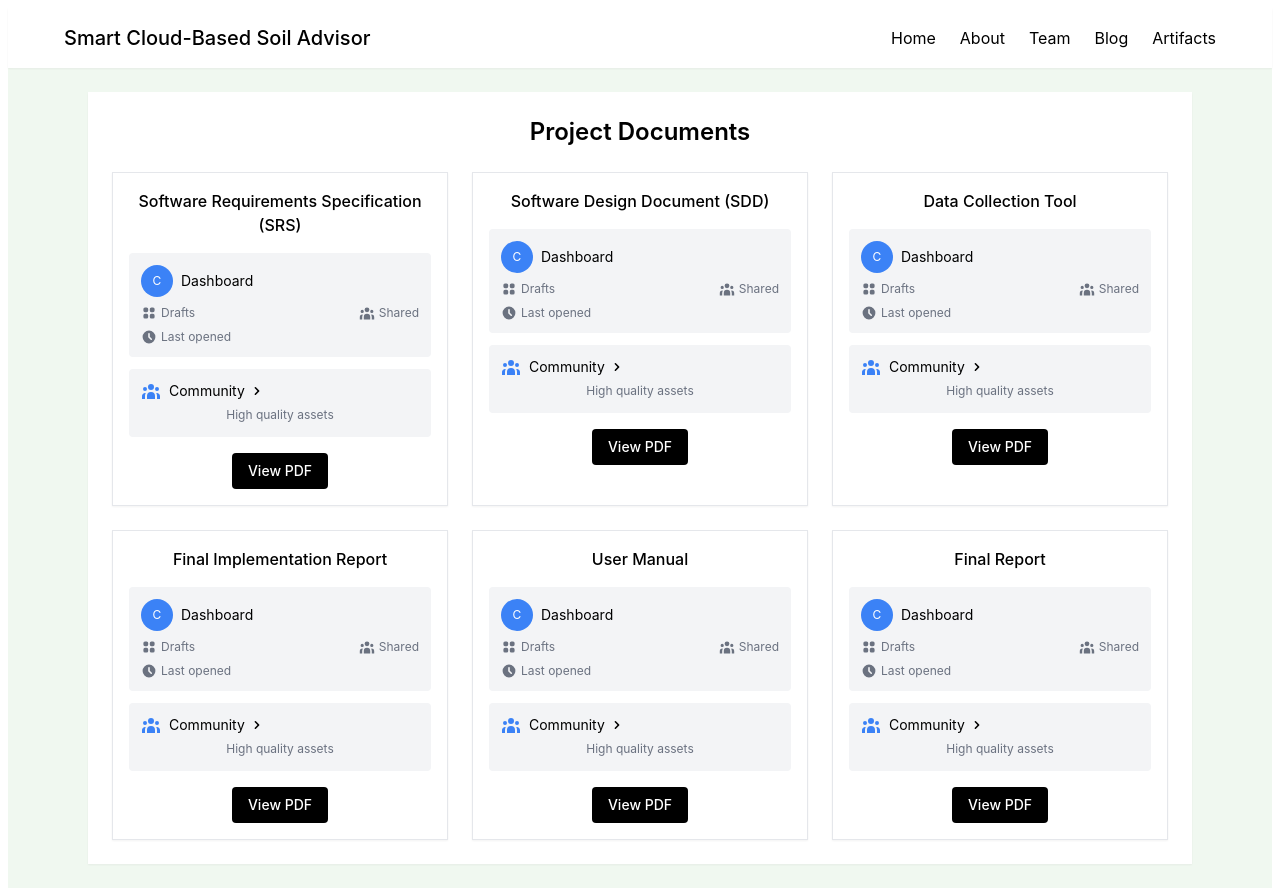
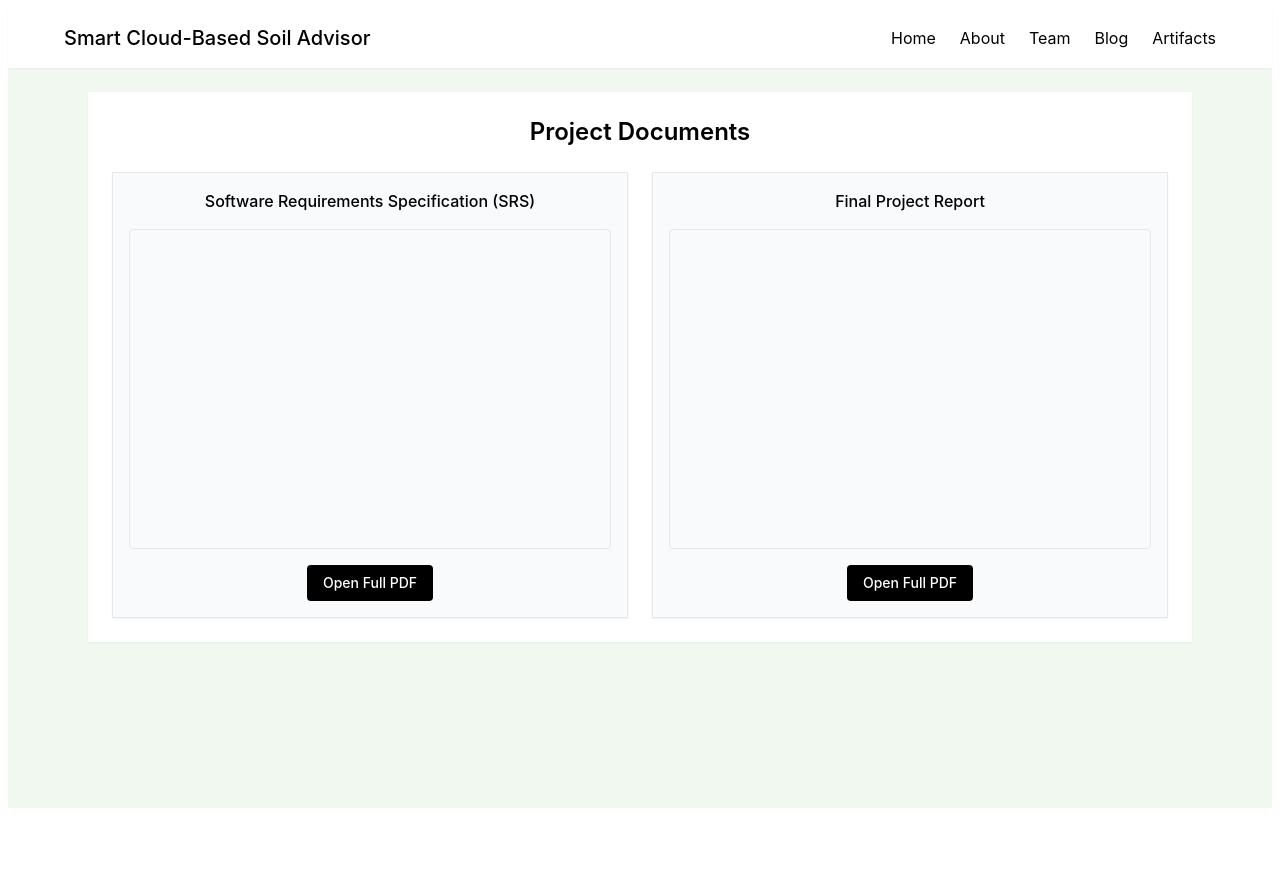
Before and after one commit to HarrisonMoses/Social-Med, a React (Vite) app: page /artifacts in a window 1280 px wide. After the commit the page ends 816 px from the top, so only its background shows below. Built offline with nearby package versions, Linux system fonts and the light colour scheme.

Commit message:
added the artifacts

```diff
--- a/src/pages/Artifacts.jsx
+++ b/src/pages/Artifacts.jsx
@@ -1,30 +1,16 @@
 import Header from "../components/Header";
+import ProjectReport from "../artifacts/PROJECT REPORT.pdf";
+import SSRS from "../artifacts/SSRS.pdf";
 
 const Artifacts = () => {
   const documents = [
     {
       title: "Software Requirements Specification (SRS)",
-      url: "#",
+      url: SSRS,
     },
     {
-      title: "Software Design Document (SDD)",
-      url: "#",
-    },
-    {
-      title: "Data Collection Tool",
-      url: "#",
-    },
-    {
-      title: "Final Implementation Report",
-      url: "#",
-    },
-    {
-      title: "User Manual",
-      url: "#",
-    },
-    {
-      title: "Final Report",
-      url: "#",
+      title: "Final Project Report",
+      url: ProjectReport,
     },
   ];
 
@@ -36,94 +22,35 @@ const Artifacts = () => {
         <div className="bg-white rounded-lg p-6 shadow-sm">
           <h2 className="text-2xl font-semibold mb-6">Project Documents</h2>
 
-          <div className="grid grid-cols-1 md:grid-cols-2 lg:grid-cols-3 gap-6">
+          <div className="grid grid-cols-1 md:grid-cols-2 lg:grid-cols-2 gap-6">
             {documents.map((doc, index) => (
               <div
                 key={index}
-                className="border border-gray-200 rounded-lg overflow-hidden shadow-sm"
+                className="border border-gray-200 rounded-lg overflow-hidden shadow-sm bg-gray-50"
               >
                 <div className="p-4">
                   <h3 className="font-medium mb-4">{doc.title}</h3>
 
-                  <div className="bg-gray-100 rounded p-3 mb-3">
-                    <div className="flex items-center mb-2">
-                      <div className="w-8 h-8 rounded-full bg-blue-500 flex items-center justify-center text-white text-xs">
-                        C
-                      </div>
-                      <span className="ml-2 text-sm">Dashboard</span>
-                    </div>
-
-                    <div className="flex justify-between text-xs text-gray-500 mb-2">
-                      <div className="flex items-center">
-                        <svg
-                          className="w-4 h-4 mr-1"
-                          fill="currentColor"
-                          viewBox="0 0 20 20"
-                        >
-                          <path d="M5 3a2 2 0 00-2 2v2a2 2 0 002 2h2a2 2 0 002-2V5a2 2 0 00-2-2H5zM5 11a2 2 0 00-2 2v2a2 2 0 002 2h2a2 2 0 002-2v-2a2 2 0 00-2-2H5zM11 5a2 2 0 012-2h2a2 2 0 012 2v2a2 2 0 01-2 2h-2a2 2 0 01-2-2V5zM11 13a2 2 0 012-2h2a2 2 0 012 2v2a2 2 0 01-2 2h-2a2 2 0 01-2-2v-2z" />
-                        </svg>
-                        Drafts
-                      </div>
-                      <div className="flex items-center">
-                        <svg
-                          className="w-4 h-4 mr-1"
-                          fill="currentColor"
-                          viewBox="0 0 20 20"
-                        >
-                          <path d="M13 6a3 3 0 11-6 0 3 3 0 016 0zM18 8a2 2 0 11-4 0 2 2 0 014 0zM14 15a4 4 0 00-8 0v3h8v-3zM6 8a2 2 0 11-4 0 2 2 0 014 0zM16 18v-3a5.972 5.972 0 00-.75-2.906A3.005 3.005 0 0119 15v3h-3zM4.75 12.094A5.973 5.973 0 004 15v3H1v-3a3 3 0 013.75-2.906z" />
-                        </svg>
-                        Shared
-                      </div>
-                    </div>
-
-                    <div className="flex items-center text-xs text-gray-500">
-                      <svg
-                        className="w-4 h-4 mr-1"
-                        fill="currentColor"
-                        viewBox="0 0 20 20"
-                      >
-                        <path
-                          fillRule="evenodd"
-                          d="M10 18a8 8 0 100-16 8 8 0 000 16zm1-12a1 1 0 10-2 0v4a1 1 0 00.293.707l2.828 2.829a1 1 0 101.415-1.415L11 9.586V6z"
-                          clipRule="evenodd"
-                        />
-                      </svg>
-                      Last opened
-                    </div>
-                  </div>
-
-                  <div className="bg-gray-100 rounded p-3 mb-4">
-                    <div className="flex items-center">
-                      <svg
-                        className="w-5 h-5 text-blue-500 mr-2"
-                        fill="currentColor"
-                        viewBox="0 0 20 20"
-                      >
-                        <path d="M13 6a3 3 0 11-6 0 3 3 0 016 0zM18 8a2 2 0 11-4 0 2 2 0 014 0zM14 15a4 4 0 00-8 0v3h8v-3zM6 8a2 2 0 11-4 0 2 2 0 014 0zM16 18v-3a5.972 5.972 0 00-.75-2.906A3.005 3.005 0 0119 15v3h-3zM4.75 12.094A5.973 5.973 0 004 15v3H1v-3a3 3 0 013.75-2.906z" />
-                      </svg>
-                      <span className="text-sm">Community</span>
-                      <svg
-                        className="w-4 h-4 ml-1"
-                        fill="currentColor"
-                        viewBox="0 0 20 20"
-                      >
-                        <path
-                          fillRule="evenodd"
-                          d="M7.293 14.707a1 1 0 010-1.414L10.586 10 7.293 6.707a1 1 0 011.414-1.414l4 4a1 1 0 010 1.414l-4 4a1 1 0 01-1.414 0z"
-                          clipRule="evenodd"
-                        />
-                      </svg>
-                    </div>
-                    <span className="text-xs text-gray-500">
-                      High quality assets
-                    </span>
+                  <div
+                    className="border rounded overflow-hidden mb-4"
+                    style={{ height: "320px" }}
+                  >
+                    <iframe
+                      src={doc.url}
+                      title={doc.title}
+                      width="100%"
+                      height="100%"
+                      style={{ border: "none" }}
+                    />
                   </div>
 
                   <a
                     href={doc.url}
+                    target="_blank"
+                    rel="noopener noreferrer"
                     className="inline-block bg-black text-white text-sm font-medium px-4 py-2 rounded hover:bg-gray-800 transition-colors"
                   >
-                    View PDF
+                    Open Full PDF
                   </a>
                 </div>
               </div>
```
